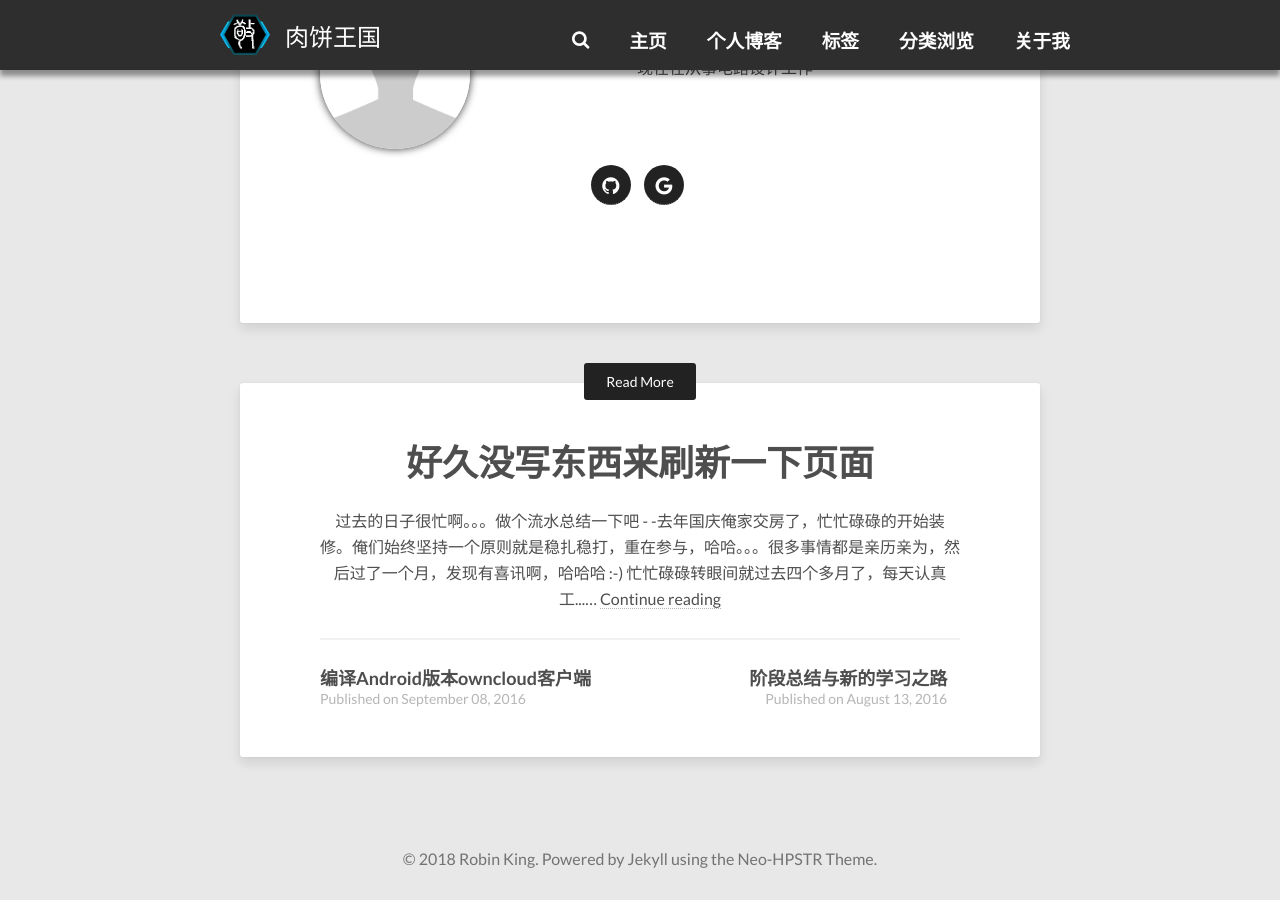
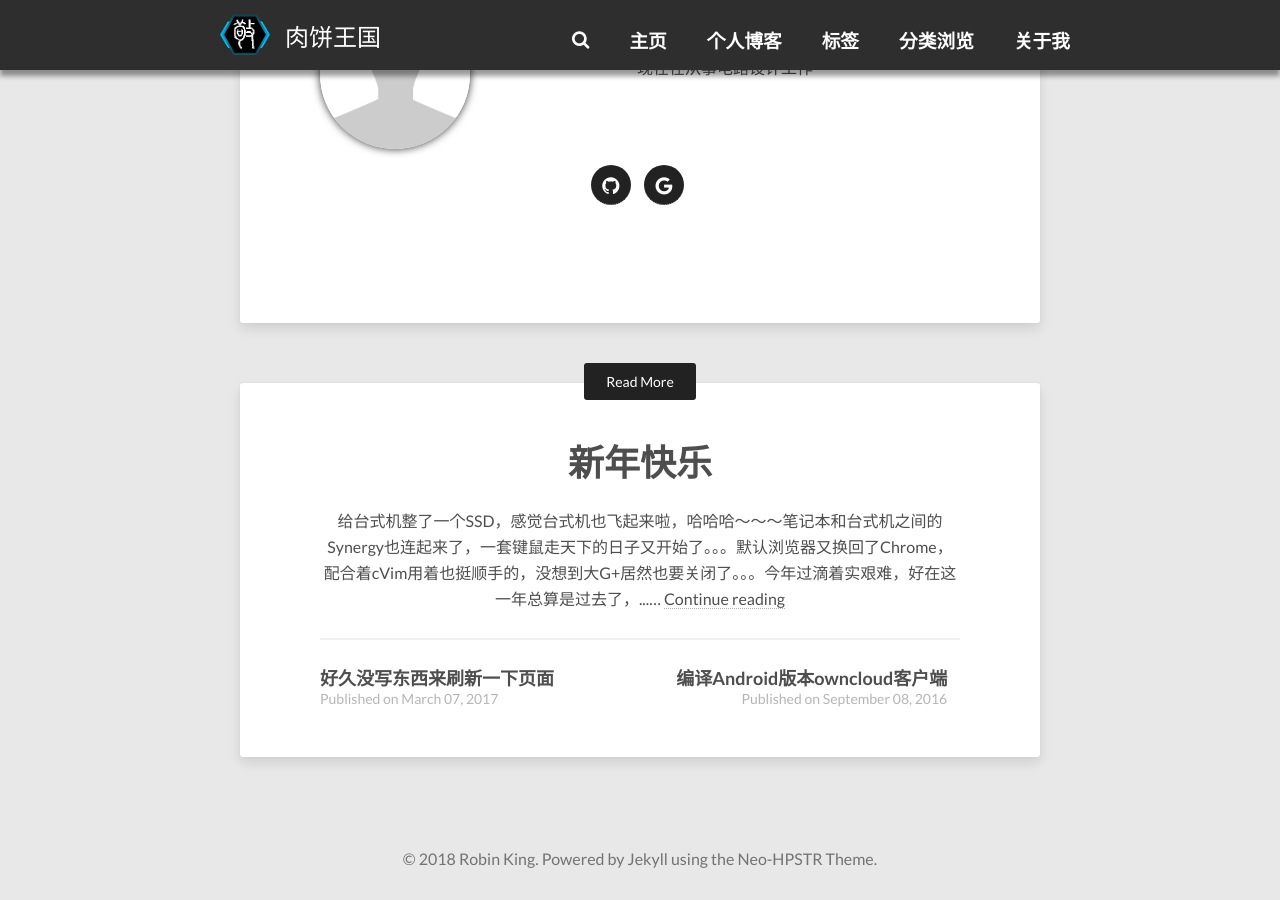
Before and after one commit to RobinKing/RobinKing.github.io, a Jekyll site: the page built from _posts/2018-08-12-my-new-laptop.markdown, in a window 1280 px wide and 900 px high, scrolled down 1469 px. Built offline with Jekyll 4.4.1, drawn with Linux system fonts in a browser that asks for light colours; nearby versions of some CDN libraries; comment, search, counter and statistics services are not loaded.

Commit message:
又是一篇，哈哈

```diff
--- /dev/null
+++ b/_posts/2018-12-31-happy-new-year.markdown
@@ -0,0 +1,16 @@
+---
+layout: post
+title:  "新年快乐"
+date:   2018-12-31 22:52:21
+categories: [Life]
+tags:    [Life]
+---
+给台式机整了一个SSD，感觉台式机也飞起来啦，哈哈哈～～～
+
+笔记本和台式机之间的Synergy也连起来了，一套键鼠走天下的日子又开始了。。。默认浏览器又换回了Chrome，配合着cVim用着也挺顺手的，没想到大G+居然也要关闭了。。。今年过滴着实艰难，好在这一年总算是过去了，今年一年都是蹭着各Cloud的新用户福利1美元或者0美元体验整的科学on net，哈哈。。。过完年不那么拮据了就可以整个VPS玩了～～～
+
+家里的小鱼已经繁衍了很多代了，鱼缸里也能算是密密麻麻了，哈哈～最近晚上天天都在微软模拟飞行X，感觉荒废了很多时间啊。。。
+
+明年还是要好好学习，还有很多事情需要解决呢～～～
+
+分清主次，逐个击破，哈哈！加油咯～～～
```
Also changed, not shown: _posts/2018-08-12-my-new-laptop.markdown (line endings or trailing spaces).
